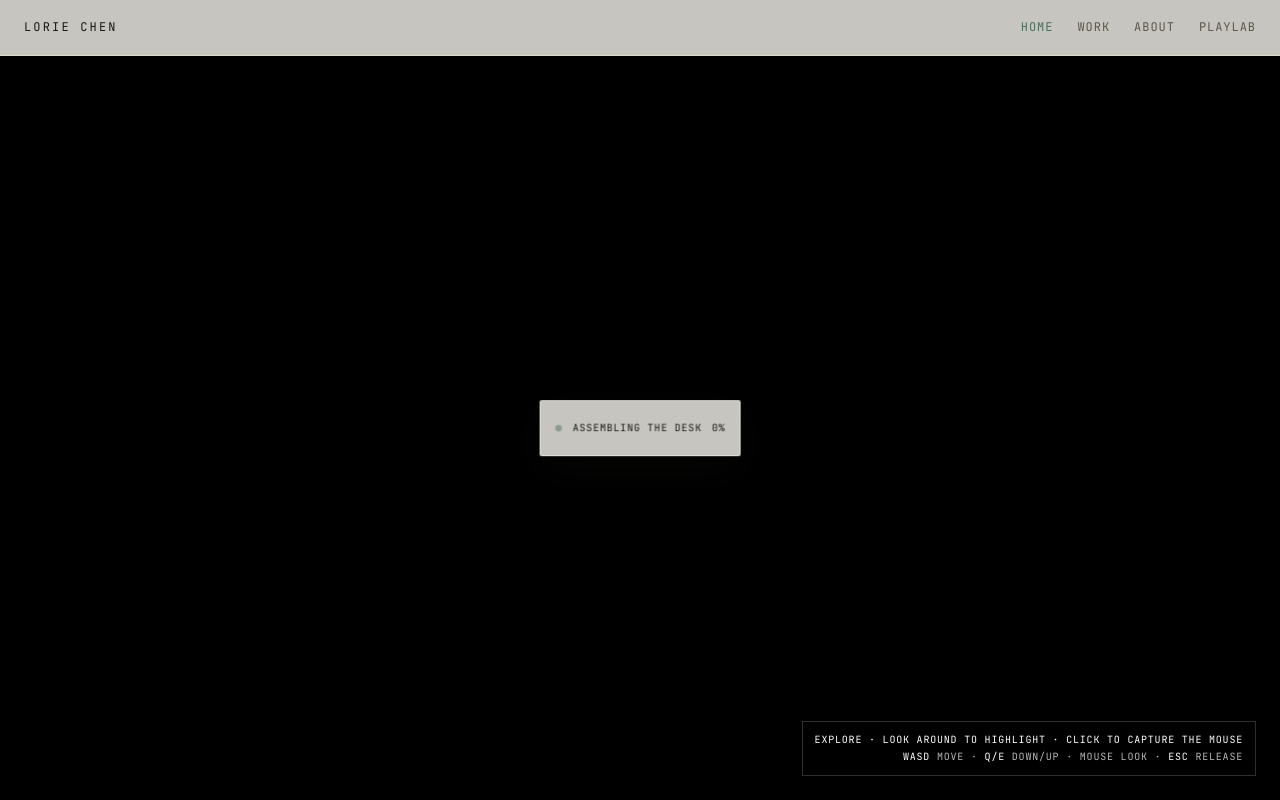
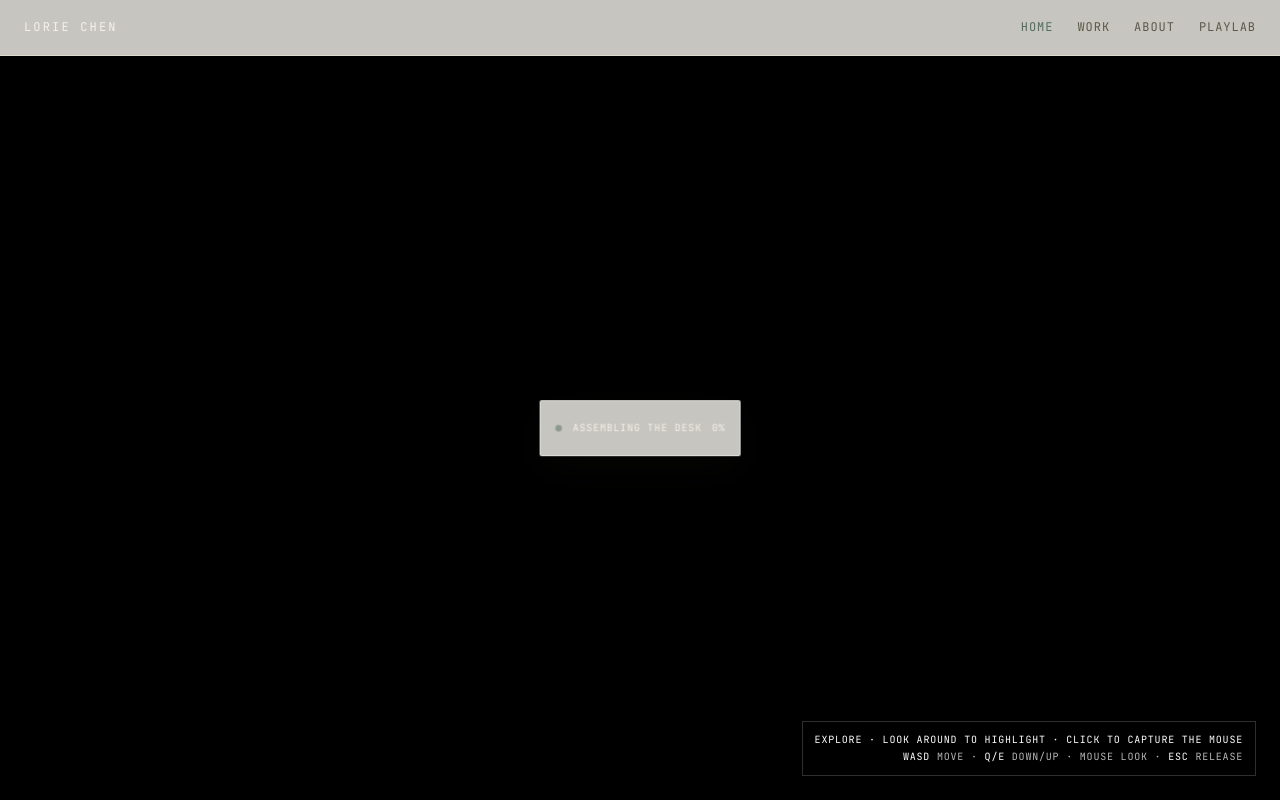
Before and after one commit to ylchen333/lorie_chen_portfolio, a plain HTML site: page index.html in a window 1280 px wide. Drawn offline with nearby package versions, Linux system fonts and the light colour scheme.

Commit message:
update style css

```diff
--- a/style.css
+++ b/style.css
@@ -12,10 +12,10 @@ img {
 
 :root {
   /* colors */
-  --color-bone: #F3F1EA;
+  --color-bone: #1B1915;
   --color-white: #FFFFFF;
   --color-fog: #DEDACD;
-  --color-ink: #1B1915;
+  --color-ink: #F3F1EA;
   --color-verdigris: #4E6E5D;
   --color-slate: #5C5749;
 
```
